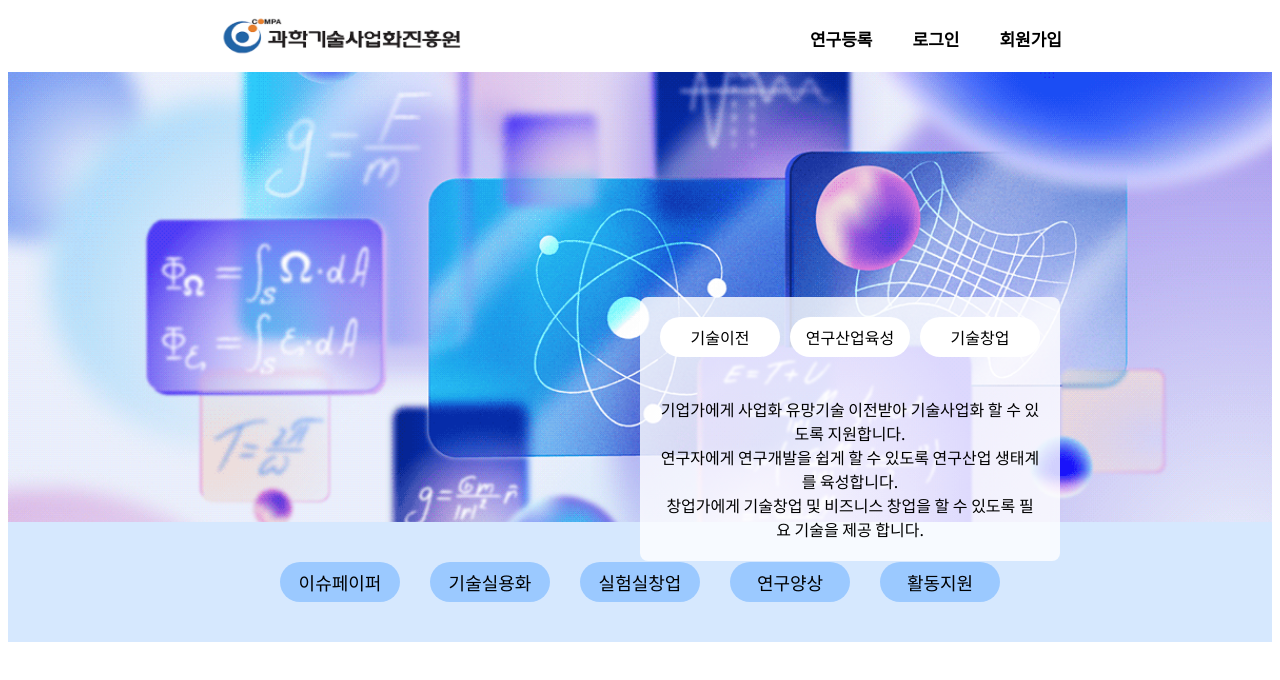
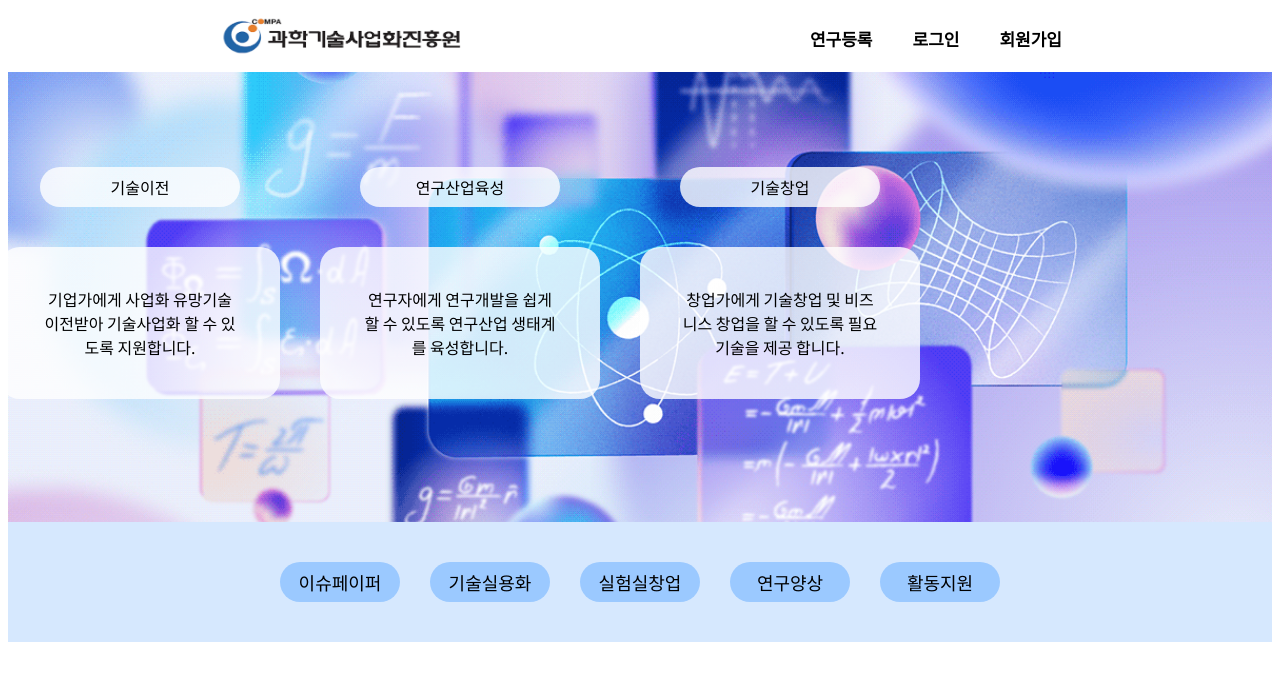
Before and after one commit to 97Project24/Compa, a React (Create React App) app in the folder project/src/main/frontend/: page / in a window 1280 px wide. Shown: the top 680 px of the page. Built offline with nearby package versions, Linux system fonts and the light colour scheme.

Commit message:
banner content 완성

```diff
--- a/project/src/main/frontend/src/components/BannerContent.js
+++ b/project/src/main/frontend/src/components/BannerContent.js
@@ -24,25 +24,31 @@ const BannerContent = () => {
 export default BannerContent;
 
 const StyledBannerContent = styled.div`
+
+    top: -150px;
+    left: -660px;
+
     position: absolute;
     display: flex;
     flex-direction: column;
+
     align-items: center;
     text-align: center;
-    background-color: rgba(255, 255, 255, 0.8);
+
     padding: 20px;
     border-radius: 8px;
 `;
 
 const TitleBox = styled.div`
     display: flex;
-    gap: 10px;
+    gap: 120px;
     margin-bottom: 20px;
 
     div {
-        background-color: #fff;
-        width: 120px;
+        background-color: rgba(255, 255, 255, 0.8);
+        width: 200px;
         height: 40px;
+
         display: flex;
         justify-content: center;
         align-items: center;
@@ -51,6 +57,17 @@ const TitleBox = styled.div`
 `;
 
 const ContentBox = styled.div`
-    margin-top: 20px;
-    //
+    display: flex;
+    gap: 40px;
+    margin-bottom: 20px;
+
+    div {
+        width: 200px;
+        background-color: rgba(255, 255, 255, 0.8);
+        margin-top: 20px;
+        border-radius: 20px;
+
+        padding: 40px;
+    }
+
 `;
--- a/project/src/main/frontend/src/components/Nav.js
+++ b/project/src/main/frontend/src/components/Nav.js
@@ -25,8 +25,10 @@ const StyledNav = styled.nav`
   display: flex;
   justify-content: space-between;
   align-items: center;
+
   font-size: 17px;
   height: 60px;
+
   padding: 0 20px;
 
   margin-left: 170px;
```
